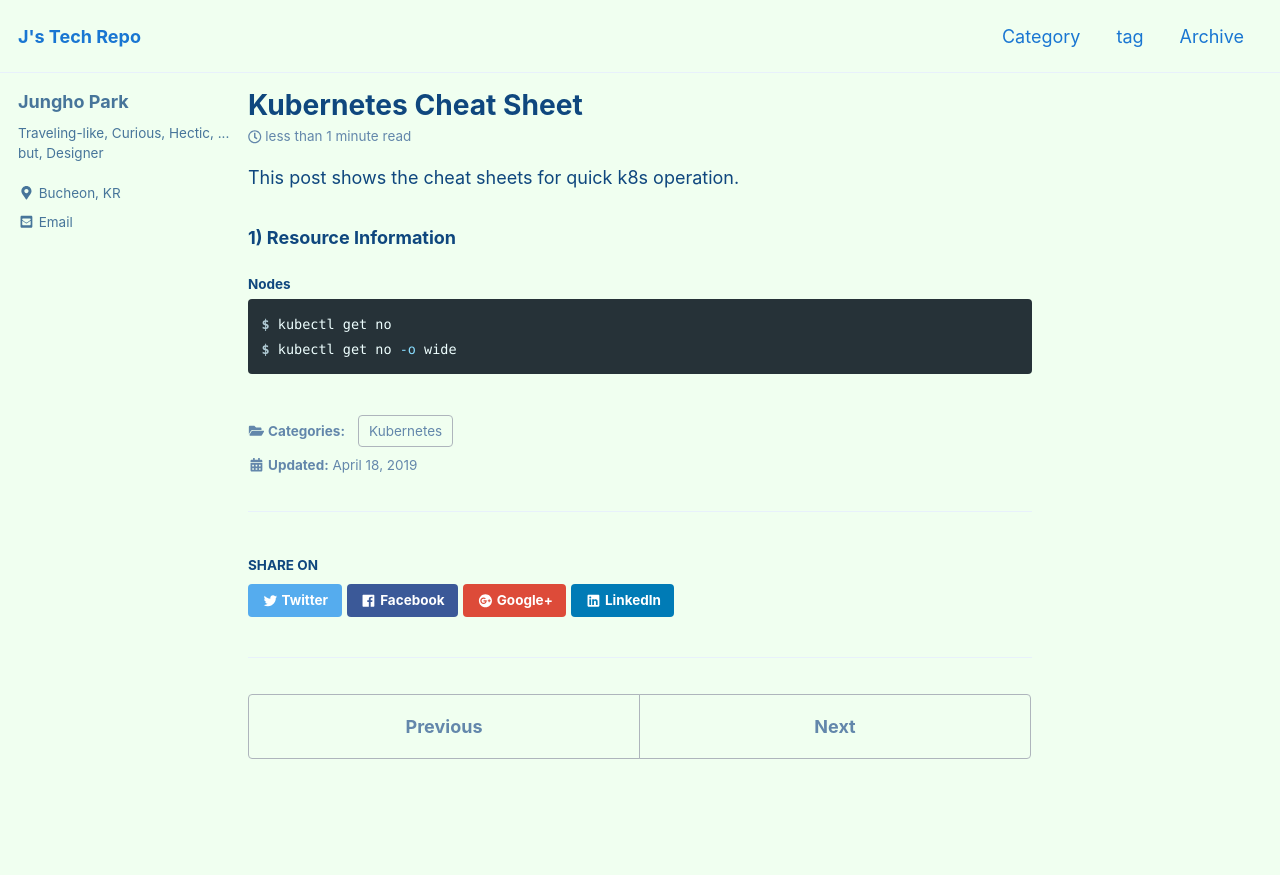
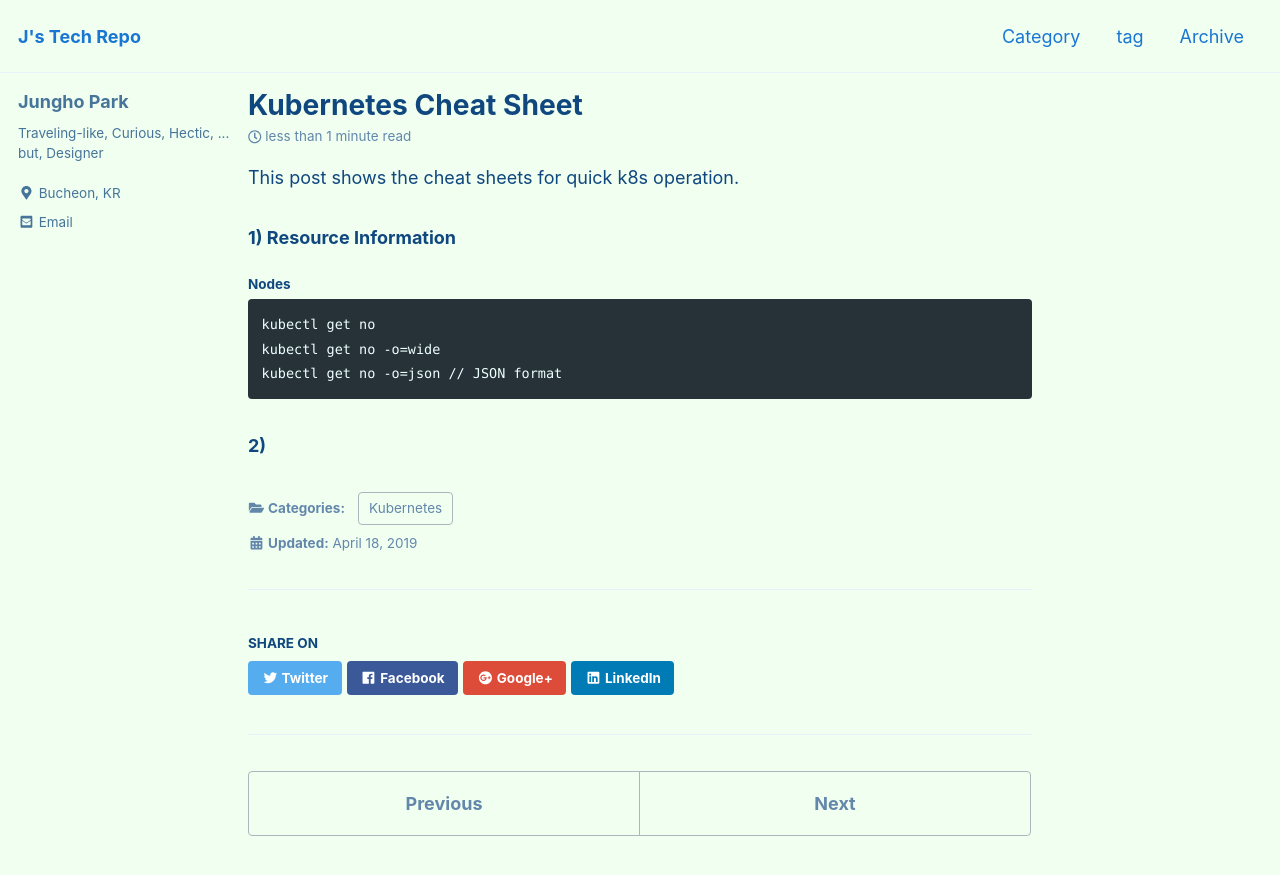
Before and after one commit to unipark00/tekrepo, a Jekyll site: the page built from _posts/2019-04-18-k8s-cheat-sheet.md, in a window 1280 px wide and 900 px high. Shown: the top 875 px of the window. Built offline with Jekyll 4.4.1, drawn with Linux system fonts in a browser that asks for light colours; cached includes are drawn as plain includes.

Commit message:
Update 2019-04-18-k8s-cheat-sheet.md

````diff
--- a/_posts/2019-04-18-k8s-cheat-sheet.md
+++ b/_posts/2019-04-18-k8s-cheat-sheet.md
@@ -12,6 +12,8 @@ This post shows the cheat sheets for quick k8s operation.
 ### 1) Resource Information
 #### Nodes
 ```console
-$ kubectl get no
-$ kubectl get no -o wide
+kubectl get no
+kubectl get no -o=wide
+kubectl get no -o=json // JSON format
 ```
+### 2)
````
